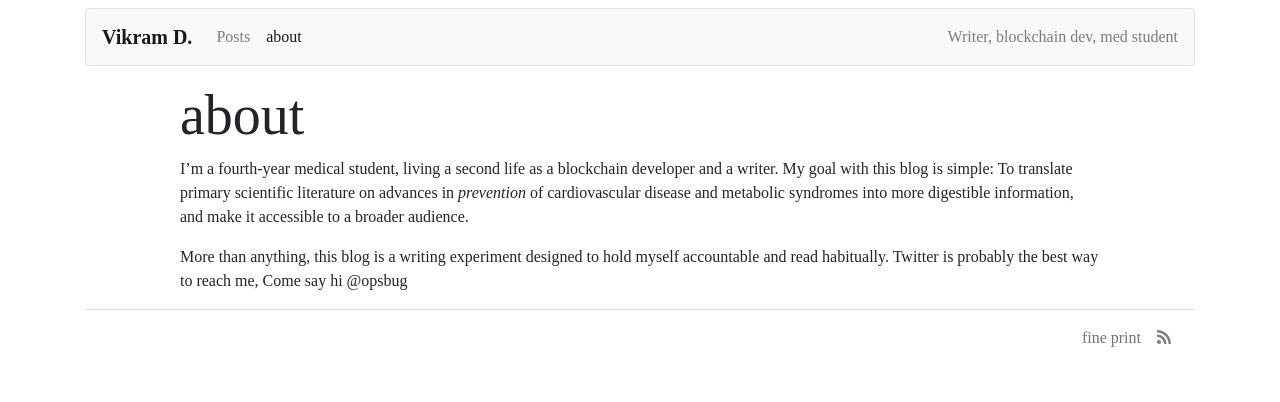
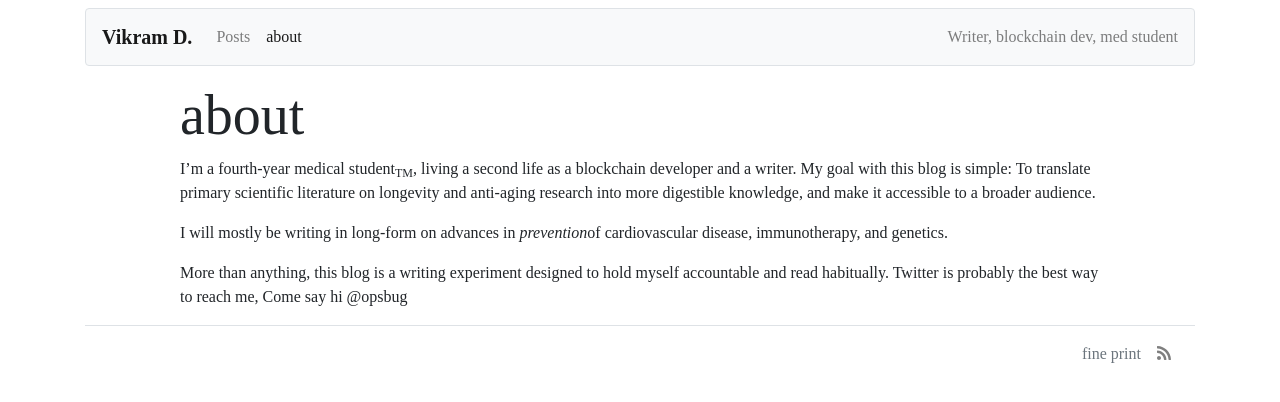
Before and after one commit to dhillonv10/dhillonv10.github.io, a Jekyll site: the page built from about.md, in a window 1280 px wide. Shown: the top 402 px of the page. Built offline with Jekyll 4.4.1, drawn with Linux system fonts in a browser that asks for light colours; cached includes are drawn as plain includes; nearby versions of some CDN libraries.

Commit message:
New stuff

```diff
--- a/_config.yml
+++ b/_config.yml
@@ -1,6 +1,7 @@
 title: Vikram D.
 description: Writer, blockchain dev, med student
 
+markdown: kramdown
 lang: en-US
 branch: master
 
--- a/about.md
+++ b/about.md
@@ -1,6 +1,8 @@
 ---
 title: about
 ---
-I'm a fourth-year medical student, living a second life as a blockchain developer and a writer. My goal with this blog is simple: To translate primary scientific literature on advances in *prevention* of cardiovascular disease and metabolic syndromes into more digestible information, and make it accessible to a broader audience.
+I'm a fourth-year medical student<sub>TM</sub>, living a second life as a blockchain developer and a writer. My goal with this blog is simple: To translate primary scientific literature on longevity and anti-aging research into more digestible knowledge, and make it accessible to a broader audience.
+
+I will mostly be writing in long-form on advances in *prevention*of cardiovascular disease, immunotherapy, and genetics.
 
 More than anything, this blog is a writing experiment designed to hold myself accountable and read habitually. Twitter is probably the best way to reach me, Come say hi @opsbug
```
Also changed, not shown: _posts/2019-12-21-psk9-inhibitors.md (+2 -0 lines).
